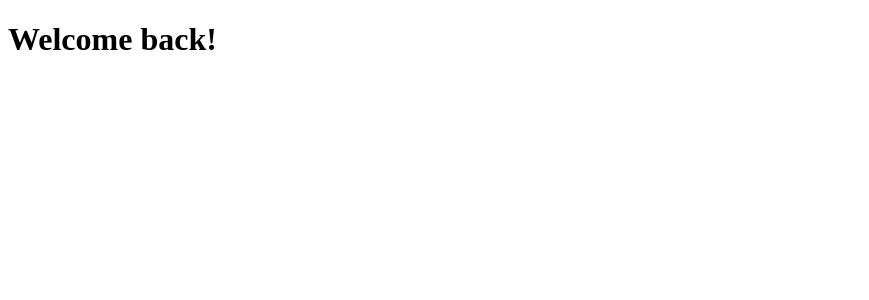
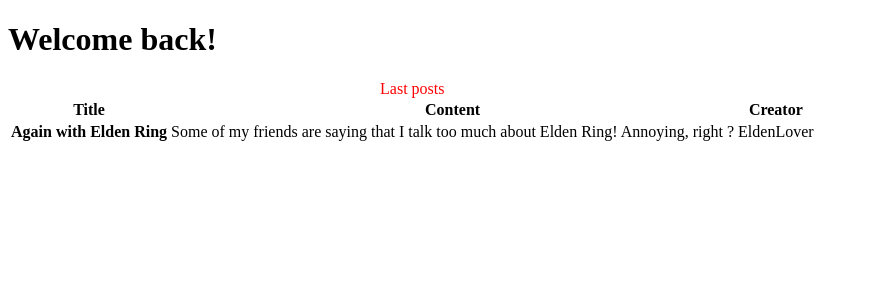
Before and after one commit to VictorMauroy/Blog_FastApi-Flask, a Flask app: page / in a window 1280 px wide. Shown: the top 300 px of the page, without its empty margins (0-869 px from the left). Run offline with Flask 3, Linux system fonts and the light colour scheme.

Commit message:
feat: :sparkles: :construction: update to show every posts contained in database in an ugly way. WIP

```diff
--- a/main.py
+++ b/main.py
@@ -9,7 +9,8 @@ session = Session(bind=engine)
 
 @app.route('/')
 def feed():
-    return render_template('index.html')
+    posts = session.query(Post).all()
+    return render_template('index.html', posts=posts)
 
 # @app.route('/User/<name>')
 # def get_user(name):
--- a/templates/index.html
+++ b/templates/index.html
@@ -36,5 +36,24 @@
 
         When a post is added or a comment is posted, refresh the page.
     -->
+    <table>
+        <caption style="color:red">Last posts</caption>
+        <tr>
+            <th scope="col">Title</th>
+            <th scope="col">Content</th>
+            <th scope="col">Creator</th>
+        </tr>
+
+        {% for post in posts %}
+
+            <tr>
+                <th scope="row"> {{ post.title }} </th>
+                <td> {{ post.content }} </td>
+                <td> {{ post.user.username }} </td>
+            </tr>
+
+        {% endfor %}
+
+    </table>
 
 {% endblock %}
```
